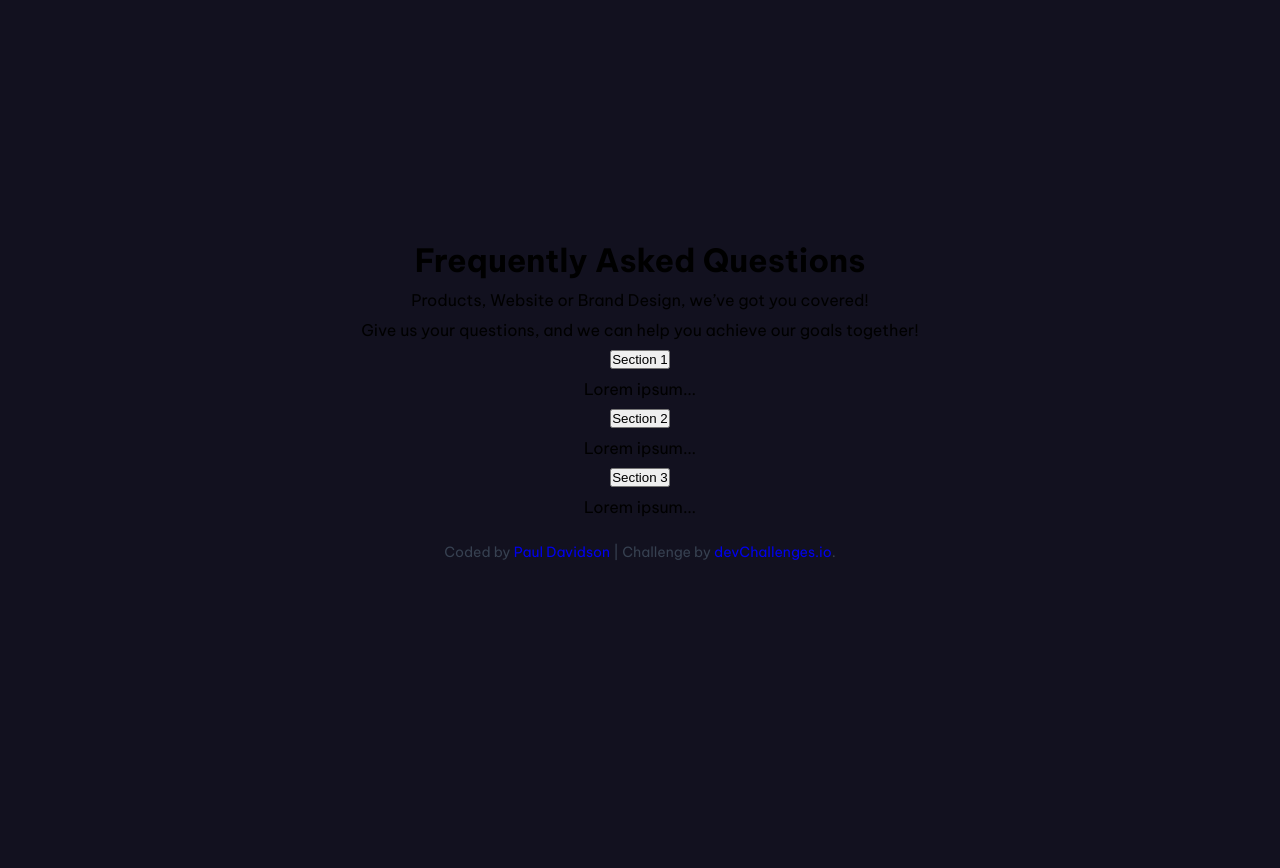
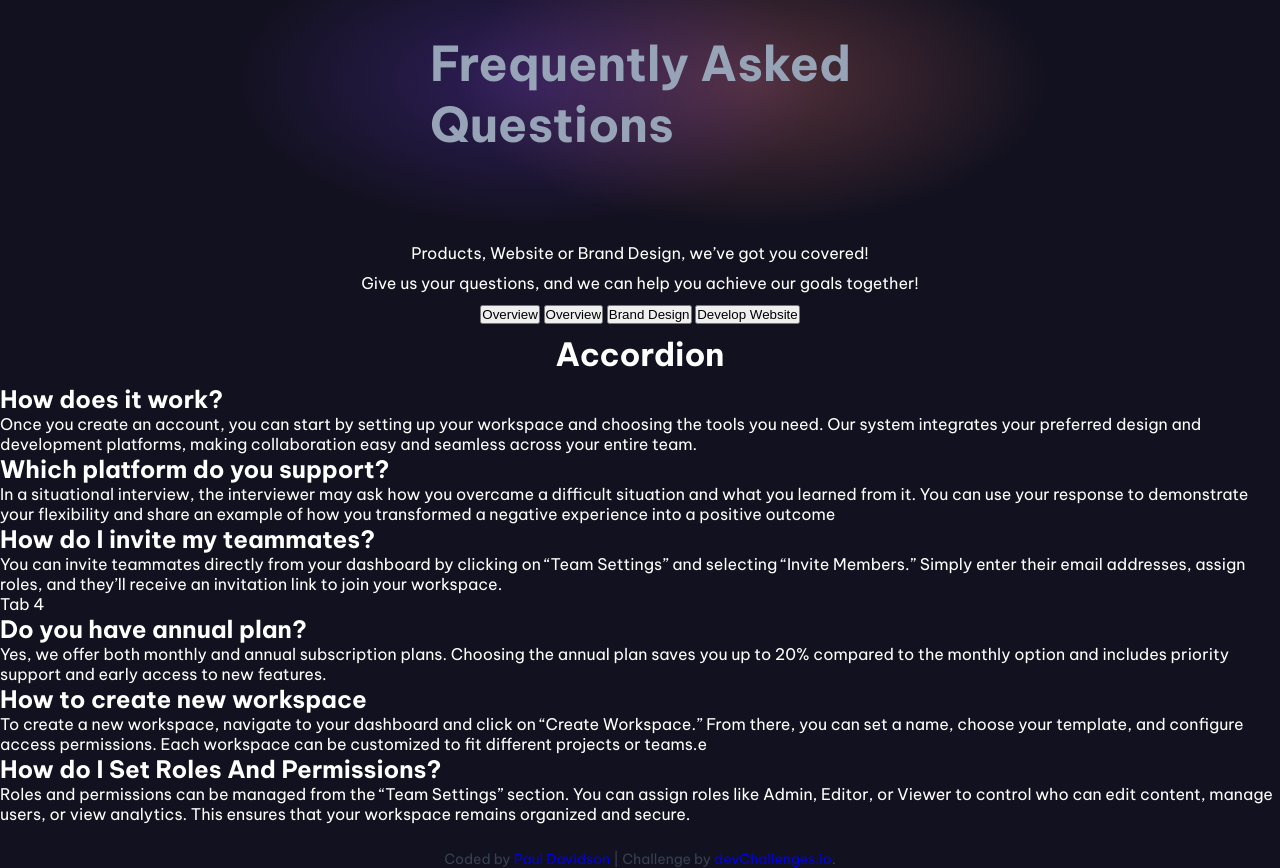
Before and after one commit to Pauljd1/faq, a plain HTML site: page index.html in a window 1280 px wide. Before the commit the page ends 800 px from the top, so only its background shows below. Drawn offline with Linux system fonts and the light colour scheme.

Commit message:
added the html structure, some simple inital styling

```diff
--- a/index.html
+++ b/index.html
@@ -20,54 +20,102 @@
   </head>
 
   <body>
-    <h1 class="heading">Frequently Asked Questions</h1>
+    <div class="heading">
+      <h1 class="heading__text">Frequently Asked Questions</h1>
+      <img src="./resources/faq-title-bg.svg" alt="background" />
+    </div>
     <p class="sub-heading">
       Products, Website or Brand Design, we’ve got you covered!
     </p>
     <p class="sub-heading_p">
       Give us your questions, and we can help you achieve our goals together!
     </p>
-    <button class="accordion">Section 1</button>
-    <div class="panel">
-      <p>Lorem ipsum...</p>
+    <div class="tab">
+      <button class="tablinks" onclick="openCity(event, 'Overview')">
+        Overview
+      </button>
+      <button class="tablinks" onclick="openCity(event, 'Overview')">
+        Overview
+      </button>
+      <button class="tablinks" onclick="openCity(event, 'Brand Design')">
+        Brand Design
+      </button>
+      <button class="tablinks" onclick="openCity(event, 'Develop Website')">
+        Develop Website
+      </button>
     </div>
+    <h1>Accordion</h1>
 
-    <button class="accordion">Section 2</button>
-    <div class="panel">
-      <p>Lorem ipsum...</p>
+    <div>
+      <div class="accordionItem">
+        <h2 class="accordionTitle">How does it work?</h2>
+        <div class="accordionContent">
+          <p>
+            Once you create an account, you can start by setting up your
+            workspace and choosing the tools you need. Our system integrates
+            your preferred design and development platforms, making
+            collaboration easy and seamless across your entire team.
+          </p>
+        </div>
+      </div>
+
+      <div class="accordionItem">
+        <h2 class="accordionTitle">Which platform do you support?</h2>
+        <div class="accordionContent">
+          <p>
+            In a situational interview, the interviewer may ask how you overcame
+            a difficult situation and what you learned from it. You can use your
+            response to demonstrate your flexibility and share an example of how
+            you transformed a negative experience into a positive outcome
+          </p>
+        </div>
+      </div>
+
+      <div class="accordionItem">
+        <h2 class="accordionTitle">How do I invite my teammates?</h2>
+        <div class="accordionContent">
+          <p>
+            You can invite teammates directly from your dashboard by clicking on
+            “Team Settings” and selecting “Invite Members.” Simply enter their
+            email addresses, assign roles, and they’ll receive an invitation
+            link to join your workspace.
+          </p>
+        </div>
+      </div>
+      <div class="accordionItem">
+        Tab 4
+        <h2 class="accordionTitle">Do you have annual plan?</h2>
+        <div class="accordionContent">
+          <p>
+            Yes, we offer both monthly and annual subscription plans. Choosing
+            the annual plan saves you up to 20% compared to the monthly option
+            and includes priority support and early access to new features.
+          </p>
+        </div>
+      </div>
+      <div class="accordionItem">
+        <h2 class="accordionTitle">How to create new workspace</h2>
+        <div class="accordionContent">
+          <p>
+            To create a new workspace, navigate to your dashboard and click on
+            “Create Workspace.” From there, you can set a name, choose your
+            template, and configure access permissions. Each workspace can be
+            customized to fit different projects or teams.e
+          </p>
+        </div>
+      </div>
+      <div class="accordionItem">
+        <h2 class="accordionTitle">How do I Set Roles And Permissions?</h2>
+        <div class="accordionContent">
+          <p>
+            Roles and permissions can be managed from the “Team Settings”
+            section. You can assign roles like Admin, Editor, or Viewer to
+            control who can edit content, manage users, or view analytics. This
+            ensures that your workspace remains organized and secure.
+          </p>
+        </div>
+      </div>
     </div>
-
-    <button class="accordion">Section 3</button>
-    <div class="panel">
-      <p>Lorem ipsum...</p>
-    </div>
-    <!--
-
-    Overview
-
-    Design System
-
-    Brand Design
-
-    Develop Webiste
-
-    How does it work?
-
-    Which platform do you support?
-
-    In a situational interview, the interviewer may ask how you overcame a difficult situation and what you learned from it. You can use your response to demonstrate your flexibility and share an example of how you transformed a negative experience into a positive outcome
-
-    How do I invite my teammates?
-
-    Collect the contact information of your teammates, including their email addresses or usernames on the platform you will use.
-
-    Do you have annual plan?
-
-    How to create new workspace
-
-
-    -->
-
     <div class="author-info">
       Coded by <a href="https://github.com/Pauljd1/">Paul Davidson</a> |
       Challenge by
--- a/styles.css
+++ b/styles.css
@@ -13,6 +13,20 @@ body {
   justify-content: center;
   flex-direction: column;
   gap: 10px;
+  color: white;
+}
+
+.heading {
+  color: #97a3b6;
+  position: relative;
+}
+
+.heading__text {
+  position: absolute;
+  margin-left: 200px;
+  margin-top: 100px;
+  font-size: 3rem;
+  width: 80%;
 }
 
 .author-info {
```
